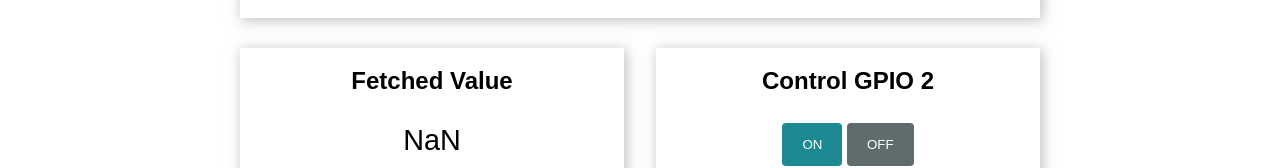
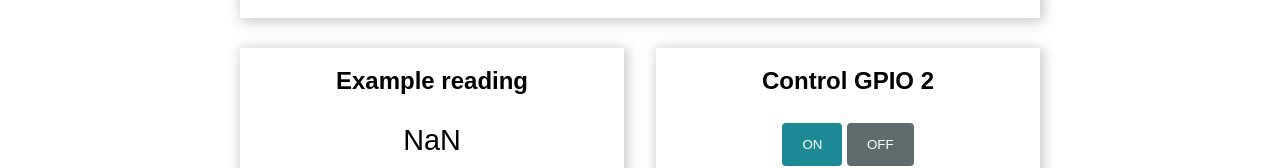
Before and after one commit to dvniseneov/Test-Web-BLE, a plain HTML site: page index.html in a window 1280 px wide. Shown: the part 229-397 px from the top of the page. Drawn offline with Linux system fonts and the light colour scheme.

Commit message:
Update index.html

```diff
--- a/index.html
+++ b/index.html
@@ -31,7 +31,7 @@
         </div>
         <div class="card-grid">
             <div class="card">
-                <h2>Fetched Value</h2>
+                <h2>Example reading</h2>
                 <p class="reading"><span id="valueContainer">NaN</span></p>
                 <p class="gray-label">Last reading: <span id="timestamp"></span></p>
             </div>
```
